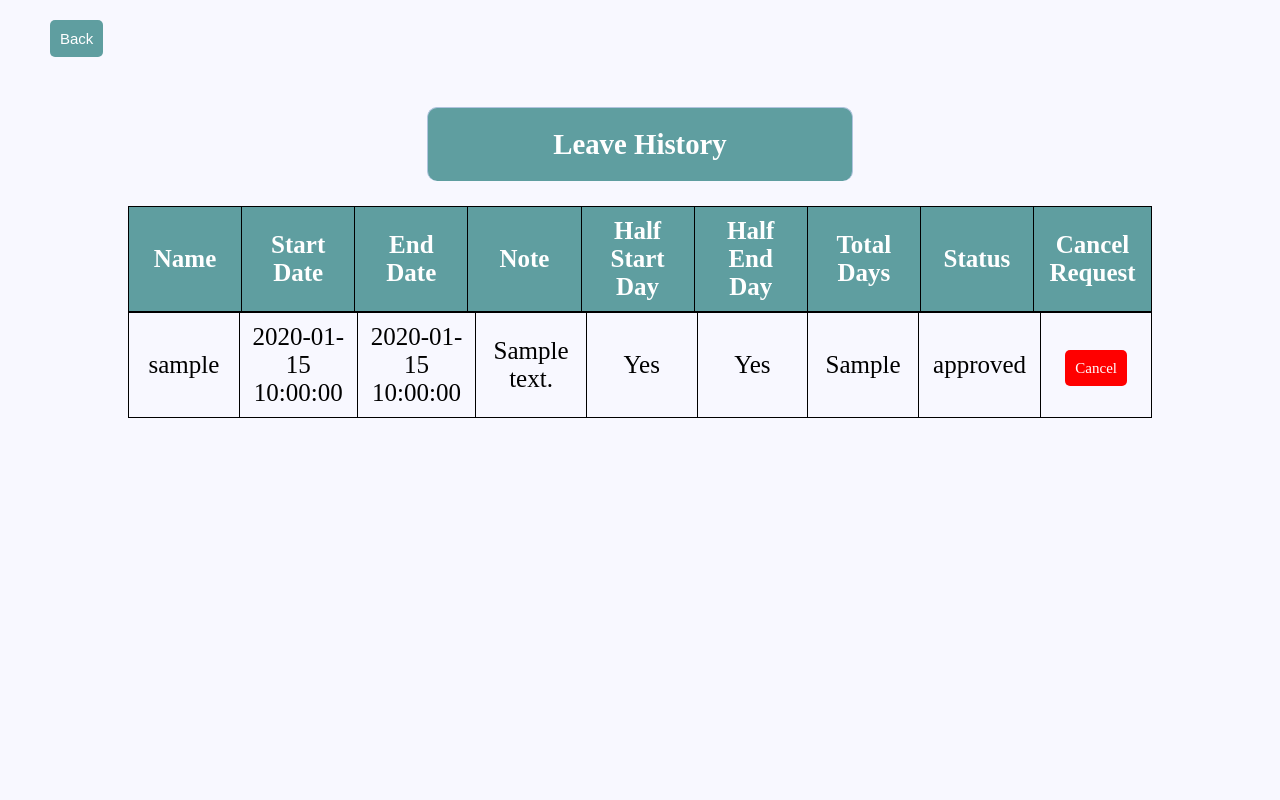
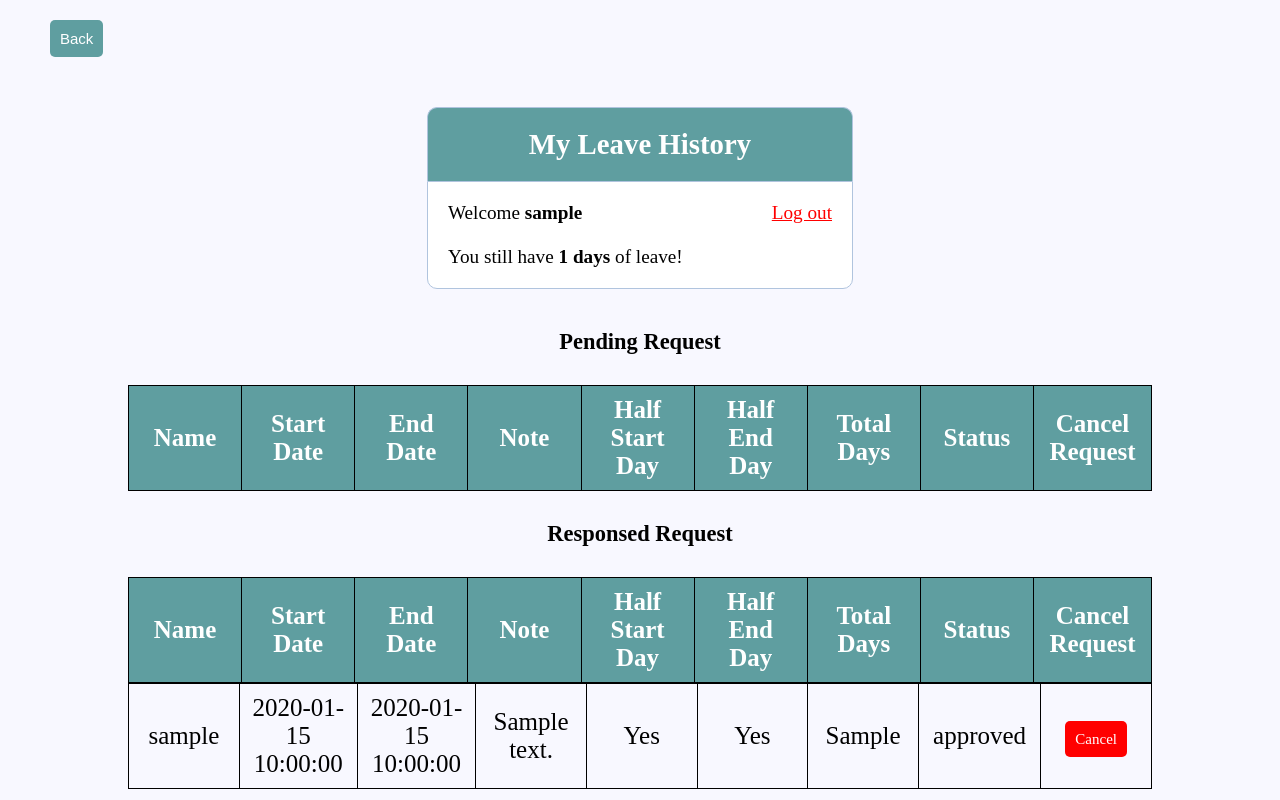
Before and after one commit to Jacob12138xieyuan/Company-Leave-System, a PHP site: page /leave_list.php in a window 1280 px wide. Run offline with PHP 8.4, Linux system fonts and the light colour scheme; the visitor is signed in with stand-in values (Sample User, id 1); tables that the repository leaves empty or names only in its code hold one stand-in row (values such as "Sample post"); lists and menus that the app fills with data are empty.

Commit message:
start days diff

```diff
--- a/admin_home.php
+++ b/admin_home.php
@@ -2,6 +2,6 @@
     <h2>Administration</h2>
     <br>
     <a href="holidays.php"><button class="btn"> Add holidays </button></a>
-    <a href="pending_leave_list.php"><button class="btn"> Pending leave requests </button></a>
+    <a href="admin_leave_list.php"><button class="btn"> Pending leave requests </button></a>
     <a href="employee.php"><button class="btn"> Employees information </button></a>
 </div>
--- a/leave_list.php
+++ b/leave_list.php
@@ -43,10 +43,26 @@
 
 <body>
     <a href="index.php"><button name="back" class="btn" style="margin-top: 20px; margin-left: 50px"> Back </button></a>
-    <div class="header" style="border-radius: 10px;">
-        <h2>Leave History</h2>
+    <div class="header">
+        <h2>My Leave History</h2>
+    </div>
+    <div class="content" style="border-radius: 0px 0px 10px 10px ;">
+
+        <?php if (isset($_SESSION['username'])) : ?>
+            <div>
+                <p style="float:left">Welcome <strong><?php echo $_SESSION['username']; ?></strong></p>
+                <p style="float:right"><a href="index.php?logout='1'" style="color: red;">Log out</a></p>
+            </div>
+            <br>
+            <br>
+            <?php
+            echo "<p>You still have <strong>" . $_SESSION['left_days'] . " days</strong> of leave! </p>"
+            ?>
+
+        <?php endif ?>
     </div>
 
+    <h3 style="text-align: center;margin-top: 40px;margin-bottom:30px">Pending Request</h3>
     <table style="margin-top: 25px;">
         <tr>
             <th>Name</th>
@@ -63,7 +79,38 @@
         <?php
         $id = $_SESSION['id'];
         $username = $_SESSION['username'];
-        $query = "SELECT * FROM leaves WHERE id='$id';";
+
+        $query = "SELECT * FROM leaves WHERE id='$id' AND admin_active=1 ORDER BY leave_id DESC;";
+        $result = mysqli_query($db, $query);
+        echo "<table>"; // start a table tag in the HTML
+
+        while ($row = mysqli_fetch_array($result)) {   //Creates a loop to loop through results
+            echo "<tr><td>" . $row['username'] . "</td><td>" . $row['start_date'] . "</td><td>" . $row['end_date'] . "</td><td>" . $row['note'] . "</td><td>", ($row['half_begin']) ? 'Yes' : 'No', "</td><td>", ($row['half_end']) ? 'Yes' : 'No', "</td><td>" . $row['days'] . "</td><td>" . $row['status']
+                . "</td><td><a onclick=\"return confirm('Are you sure to cancel?')\" href='server.php?cancel={$row['leave_id']}' class='btn' style='background-color: red; text-decoration: none;'>Cancel</a></td></tr>";  //$row['index'] the index here is a field name
+        }
+
+        echo "</table>"; //Close the table in HTML
+        ?>
+    </table>
+
+    <h3 style="text-align: center; margin-top: 30px; margin-bottom:30px">Responsed Request</h3>
+    <table style="margin-top: 25px;">
+        <tr>
+            <th>Name</th>
+            <th>Start Date</th>
+            <th>End Date</th>
+            <th>Note</th>
+            <th>Half Start Day</th>
+            <th>Half End Day</th>
+            <th>Total Days</th>
+            <th>Status</th>
+            <th>Cancel Request</th>
+        </tr>
+
+        <?php
+        $id = $_SESSION['id'];
+        $username = $_SESSION['username'];
+        $query = "SELECT * FROM leaves WHERE id='$id' AND admin_active=0 ORDER BY leave_id DESC;";
         $result = mysqli_query($db, $query);
         echo "<table>"; // start a table tag in the HTML
 
--- a/server.php
+++ b/server.php
@@ -9,6 +9,7 @@ $password2 = "";
 $password = "";
 $half_begin = 0;
 $half_end = 0;
+$leave = "";
 
 $errors = array();
 
@@ -140,31 +141,31 @@ if (isset($_POST['apply'])) {
 //user cancel request
 if (isset($_GET['cancel'])) {
     $leave_id = $_GET['cancel'];
-    $query = "SELECT * FROM leaves WHERE leave_id='$leave_id';";
-    mysqli_query($db, $query);
+    $query = "SELECT * FROM leaves WHERE leave_id=$leave_id;";
+    $results = mysqli_query($db, $query);
     $leave = mysqli_fetch_assoc($results);
     //if user cancel request already approved by admin, don't delete request
-    if($leave['status'] == 'approved'){
+    if ($leave['status'] == 'approved') {
+        echo "yes";
         date_default_timezone_set('Australia/Melbourne');
         $today_date = date('Y-m-d', time());
         //user cancel request after start date
-        if($today_date > $leave['start_date']){
-            $query = "UPDATE leaves SET status='need approve again' admin_active=1 WHERE leave_id='$leave_id'";
+        if ($today_date >= $leave['start_date']) {
+            $query = "UPDATE leaves SET status='cancel after start day', admin_active=1 WHERE leave_id='$leave_id'";
+            mysqli_query($db, $query);
+            echo '<script>alert("Cancel successfully! Waiting for approval again.")</script>';
+            header('location: leave_list.php');
+        }
+        //user cancel request before start date
+        else {
+            $query = "UPDATE leaves SET status='request cancelled', admin_active=0 WHERE leave_id='$leave_id'";
             mysqli_query($db, $query);
             echo '<script>alert("Cancel successfully!")</script>';
             header('location: leave_list.php');
         }
-        //user cancel request before start date
-        else{
-            $query = "UPDATE leaves SET status='request cancelled' WHERE leave_id='$leave_id'";
-            mysqli_query($db, $query);
-            echo '<script>alert("Cancel successfully!")</script>';
-            header('location: leave_list.php');
-        }
-
     }
     //if user cancel before approve, delete request
-    else if($leave['status'] == 'created'){
+    else if ($leave['status'] == 'created') {
         $query = "DELETE FROM leaves WHERE leave_id='$leave_id'";
         mysqli_query($db, $query);
         echo '<script>alert("Cancel successfully!")</script>';
@@ -175,7 +176,7 @@ if (isset($_GET['cancel'])) {
 //admin approve
 if (isset($_GET['approve'])) {
     $leave_id = $_GET['approve'];
-    $query = "UPDATE leaves SET status='approved' admin_active=0 WHERE leave_id='$leave_id'";
+    $query = "UPDATE leaves SET status='approved', admin_active=0 WHERE leave_id='$leave_id'";
     mysqli_query($db, $query);
     echo '<script>alert("Approve successfully!")</script>';
     header('location: pending_leave_list.php');
@@ -184,7 +185,7 @@ if (isset($_GET['approve'])) {
 //admin reject
 if (isset($_GET['reject'])) {
     $leave_id = $_GET['reject'];
-    $query = "UPDATE leaves SET status='rejected' admin_active=0 WHERE leave_id='$leave_id'";
+    $query = "UPDATE leaves SET status='rejected', admin_active=0 WHERE leave_id='$leave_id'";
     mysqli_query($db, $query);
     echo '<script>alert("You reject this request!")</script>';
     header('location: pending_leave_list.php');
```
Also changed, not shown: admin_leave_list.php (added, +120 -0 lines), index.php (+10 -3 lines), pending_leave_list.php (deleted, +0 -80 lines).
